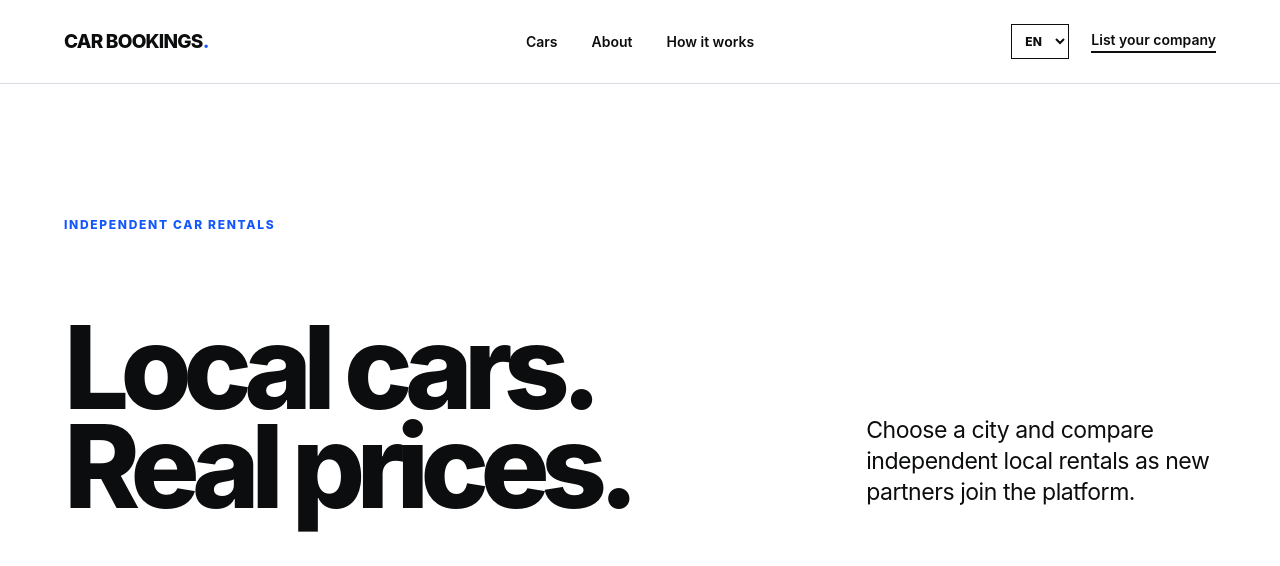
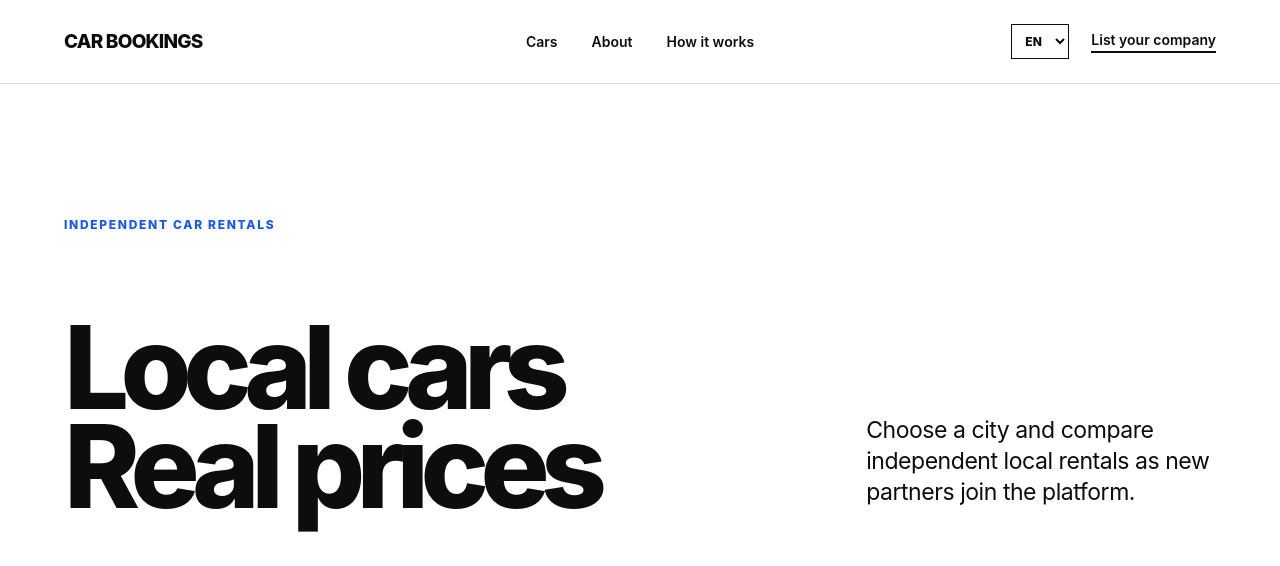
Before and after one commit to thevanrental/car-bookings, a React (Vite) app: page / in a window 1280 px wide. Shown: the top 566 px of the page. Built offline with nearby package versions, Linux system fonts and the light colour scheme.

Commit message:
Remove decorative periods from brand and hero headlines

```diff
--- a/src/App.tsx
+++ b/src/App.tsx
@@ -6,7 +6,7 @@ type Lang = "en" | "es" | "ru" | "uk" | "fr";
 const translations = {
   en: {
     navCars: "Cars", navCompanies: "Rental companies", navHow: "How it works", listCompany: "List your company",
-    heroEyebrow: "Independent car rentals", heroLine1: "Local cars.", heroLine2: "Real prices.",
+    heroEyebrow: "Independent car rentals", heroLine1: "Local cars", heroLine2: "Real prices",
     heroNote: "Choose a city and compare independent local rentals as new partners join the platform.",
     location: "Location", pickup: "Pick-up", dropoff: "Drop-off", findCar: "Find a car",
     benefit1: "No hidden counter fees", benefit2: "Local companies only", benefit3: "Final price shown upfront",
@@ -27,7 +27,7 @@ const translations = {
   },
   es: {
     navCars: "Autos", navCompanies: "Empresas de alquiler", navHow: "Cómo funciona", listCompany: "Publica tu empresa",
-    heroEyebrow: "Alquileres de autos independientes", heroLine1: "Autos locales.", heroLine2: "Precios reales.",
+    heroEyebrow: "Alquileres de autos independientes", heroLine1: "Autos locales", heroLine2: "Precios reales",
     heroNote: "Elige una ciudad y compara alquileres locales independientes a medida que se suman nuevos socios.",
     location: "Ubicación", pickup: "Recogida", dropoff: "Devolución", findCar: "Buscar auto",
     benefit1: "Sin cargos ocultos", benefit2: "Solo empresas locales", benefit3: "Precio final por adelantado",
@@ -48,7 +48,7 @@ const translations = {
   },
   ru: {
     navCars: "Автомобили", navCompanies: "Прокатные компании", navHow: "Как это работает", listCompany: "Добавить компанию",
-    heroEyebrow: "Независимые прокаты автомобилей", heroLine1: "Местные машины.", heroLine2: "Реальные цены.",
+    heroEyebrow: "Независимые прокаты автомобилей", heroLine1: "Местные машины", heroLine2: "Реальные цены",
     heroNote: "Выберите город и сравнивайте независимые местные прокаты по мере подключения новых партнёров.",
     location: "Место", pickup: "Получение", dropoff: "Возврат", findCar: "Найти машину",
     benefit1: "Без скрытых сборов", benefit2: "Только местные компании", benefit3: "Итоговая цена сразу",
@@ -69,7 +69,7 @@ const translations = {
   },
   uk: {
     navCars: "Автомобілі", navCompanies: "Прокатні компанії", navHow: "Як це працює", listCompany: "Додати компанію",
-    heroEyebrow: "Незалежні прокати автомобілів", heroLine1: "Місцеві авто.", heroLine2: "Реальні ціни.",
+    heroEyebrow: "Незалежні прокати автомобілів", heroLine1: "Місцеві авто", heroLine2: "Реальні ціни",
     heroNote: "Оберіть місто та порівнюйте незалежні місцеві прокати в міру підключення нових партнерів.",
     location: "Місце", pickup: "Отримання", dropoff: "Повернення", findCar: "Знайти авто",
     benefit1: "Без прихованих зборів", benefit2: "Лише місцеві компанії", benefit3: "Кінцева ціна одразу",
@@ -90,7 +90,7 @@ const translations = {
   },
   fr: {
     navCars: "Voitures", navCompanies: "Agences de location", navHow: "Comment ça marche", listCompany: "Ajouter votre agence",
-    heroEyebrow: "Locations de voitures indépendantes", heroLine1: "Voitures locales.", heroLine2: "Prix réels.",
+    heroEyebrow: "Locations de voitures indépendantes", heroLine1: "Voitures locales", heroLine2: "Prix réels",
     heroNote: "Choisissez une ville et comparez les locations locales indépendantes à mesure que de nouveaux partenaires nous rejoignent.",
     location: "Lieu", pickup: "Prise en charge", dropoff: "Retour", findCar: "Trouver une voiture",
     benefit1: "Aucun frais caché", benefit2: "Agences locales uniquement", benefit3: "Prix final affiché dès le départ",
@@ -155,7 +155,7 @@ export default function App() {
   return (
     <main>
       <header className="site-header">
-        <a className="brand" href="#top" aria-label="Car Bookings">CAR BOOKINGS<span>.</span></a>
+        <a className="brand" href="#top" aria-label="Car Bookings">CAR BOOKINGS</a>
         <nav aria-label={t.ariaNav}>
           <a href="#cars">{t.navCars}</a><a href="#about">{a.navAbout}</a><a href="#how">{t.navHow}</a>
         </nav>
@@ -207,7 +207,7 @@ export default function App() {
 
 
       <footer>
-        <a className="brand" href="#top">CAR BOOKINGS<span>.</span></a><p>{t.footerLine}</p>
+        <a className="brand" href="#top">CAR BOOKINGS</a><p>{t.footerLine}</p>
         <div><a href="#cars">{t.findCar}</a><a href="#about">{a.navAbout}</a><a href="mailto:partners@car-bookings.com">Email</a><a href="https://wa.me/13236107634" target="_blank" rel="noreferrer">WhatsApp</a></div>
         <small>© 2026 Car Bookings. All rights reserved. Car Bookings is operated by Gavrilkoff LLC.</small>
       </footer>
```
